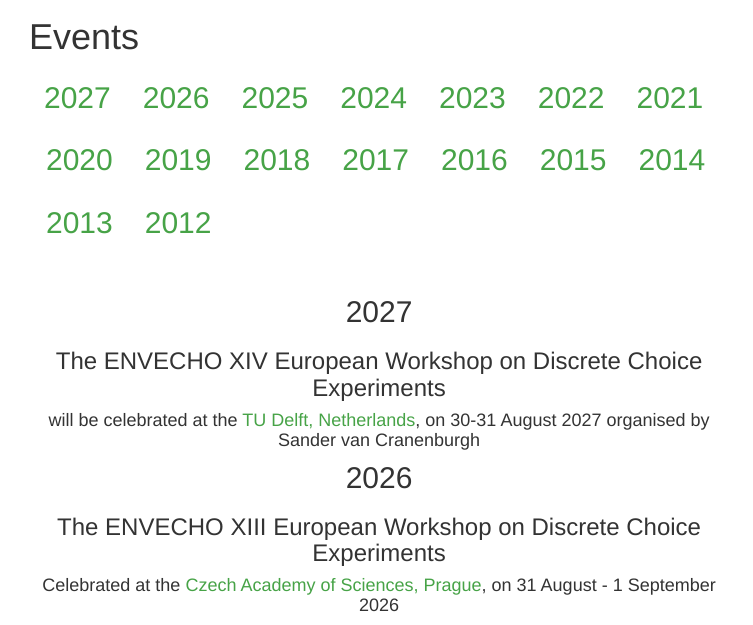
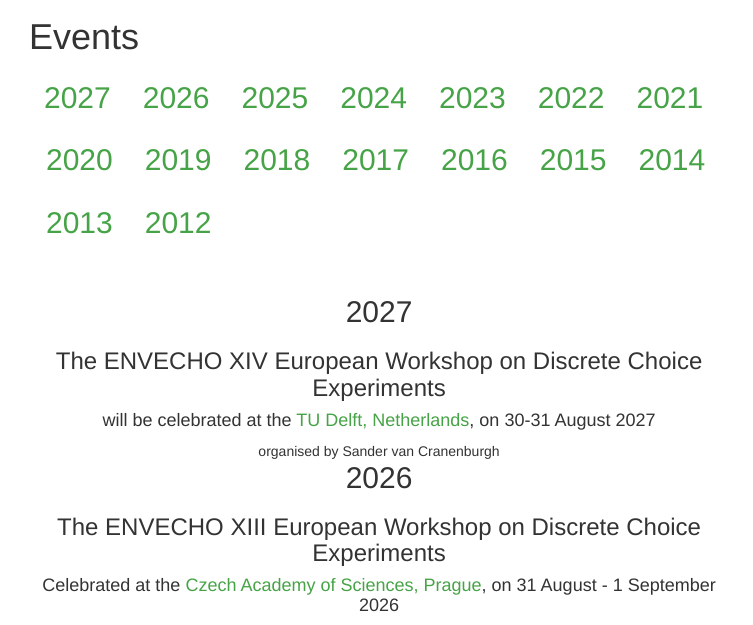
Before and after one commit to discretechoice/envecho.com, a plain HTML site: page events.html in a window 1280 px wide. Shown: the part 149-774 px from the top of the page, without its empty margins (261-1014 px from the left). Drawn offline with nearby package versions, Linux system fonts and the light colour scheme.

Commit message:
events.html
Reformatted event details for better readability.

```diff
--- a/events.html
+++ b/events.html
@@ -73,7 +73,9 @@
                       <div class="center-text">
                         <h3>The ENVECHO XIV European Workshop on Discrete Choice Experiments</h3>
                           <h4>will be celebrated at the
-                              <a href="https://www.tudelft.nl/en/tpm">TU Delft, Netherlands</a>,               on 30-31 August 2027 organised by Sander van Cranenburgh </h4>
+                              <a href="https://www.tudelft.nl/en/tpm">TU Delft, Netherlands</a>,
+                               on 30-31 August 2027
+                          </h4> organised by Sander van Cranenburgh
                       </div>
                   </div>
               </div>
```
